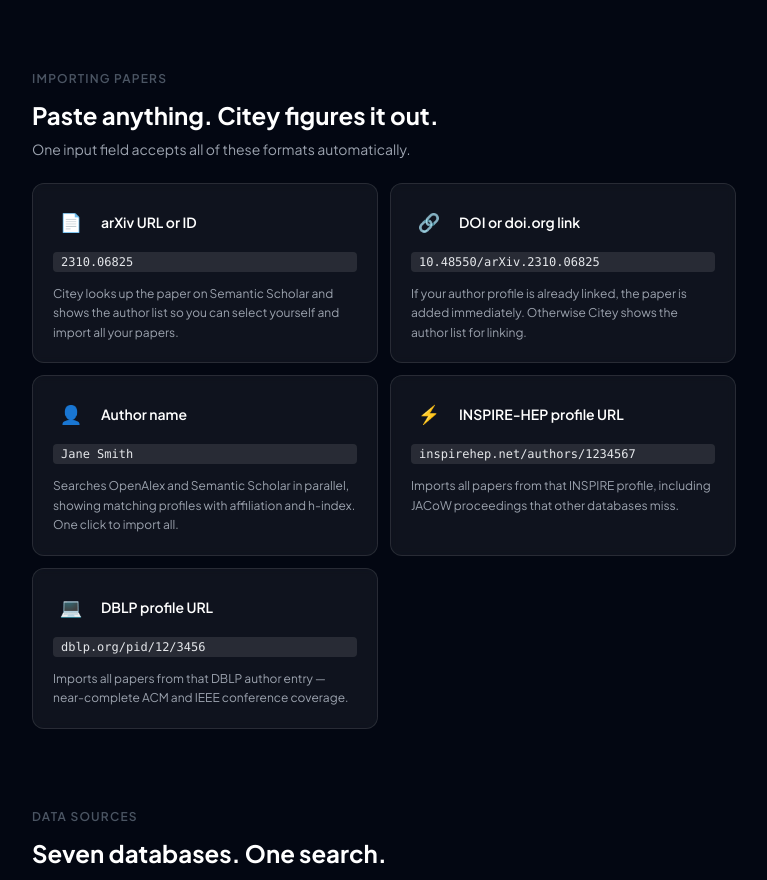
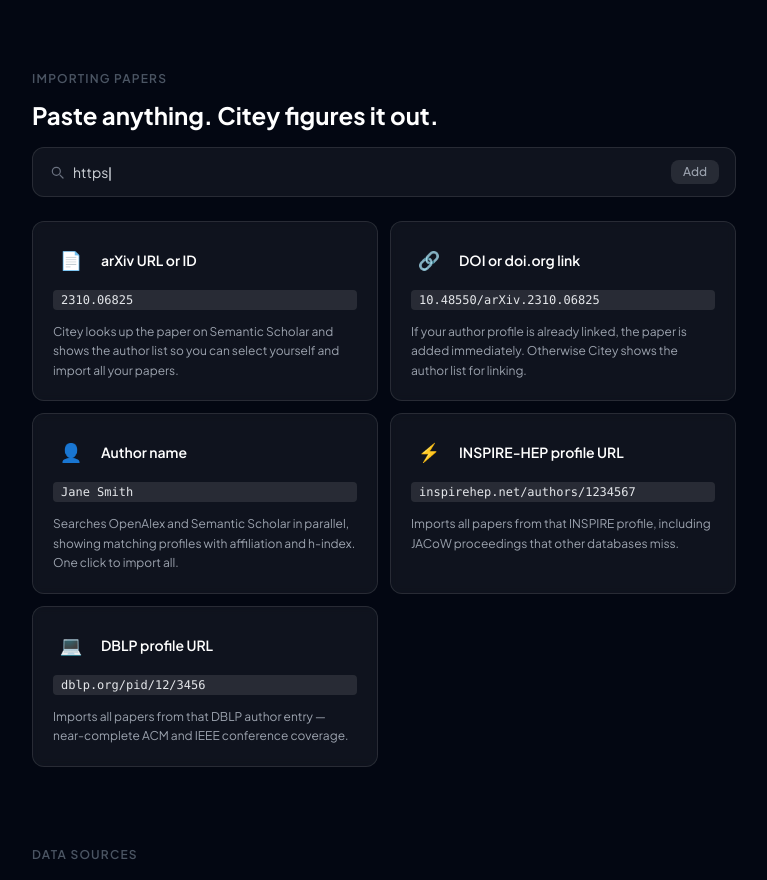
Before and after one commit to t1modo/Citey, a Next.js app in the folder frontend/: page /help in a window 1280 px wide. Shown: the part 1100-1980 px from the top of the page, without its empty margins (256-1023 px from the left). Built offline with nearby package versions, Linux system fonts and the light colour scheme; no server answers.

Commit message:
Add typewriter animation to Importing Papers section on Help page
New TypewriterCycle component cycles through all supported input formats
(arXiv ID/URL, DOI, author name, INSPIRE URL, DBLP URL) inside a mock
search input above the import method cards.

```diff
--- a/frontend/src/app/help/page.tsx
+++ b/frontend/src/app/help/page.tsx
@@ -2,6 +2,16 @@
 
 import Link from "next/link";
 import ScrollReveal from "@/components/ScrollReveal";
+import TypewriterCycle from "@/components/TypewriterCycle";
+
+const IMPORT_EXAMPLES = [
+  "2310.06825",
+  "https://arxiv.org/abs/2310.06825",
+  "10.48550/arXiv.2310.06825",
+  "Jane Smith",
+  "https://inspirehep.net/authors/1234567",
+  "https://dblp.org/pid/12/3456",
+];
 
 // ─── Shared mini-components ──────────────────────────────────────────────────
 
@@ -164,10 +174,20 @@ export default function HelpPage() {
       <section id="import" className="scroll-mt-6 mb-20">
         <ScrollReveal>
           <SectionLabel>Importing Papers</SectionLabel>
-          <h2 className="mb-2 text-2xl font-bold text-white">Paste anything. Citey figures it out.</h2>
-          <p className="mb-6 text-sm text-gray-400">
-            One input field accepts all of these formats automatically.
-          </p>
+          <h2 className="mb-4 text-2xl font-bold text-white">Paste anything. Citey figures it out.</h2>
+          {/* Animated mock input */}
+          <div className="mb-6 flex items-center gap-2 rounded-xl border border-white/10 bg-white/5 px-4 py-3">
+            <svg className="h-4 w-4 shrink-0 text-gray-500" fill="none" viewBox="0 0 24 24" stroke="currentColor" strokeWidth={1.8}>
+              <path strokeLinecap="round" strokeLinejoin="round" d="M21 21l-4.35-4.35M17 11A6 6 0 1 1 5 11a6 6 0 0 1 12 0z" />
+            </svg>
+            <TypewriterCycle
+              phrases={IMPORT_EXAMPLES}
+              className="flex-1 text-sm text-gray-300"
+            />
+            <span className="shrink-0 rounded-lg bg-white/10 px-3 py-1 text-xs font-medium text-gray-400">
+              Add
+            </span>
+          </div>
         </ScrollReveal>
 
         <div className="grid gap-3 sm:grid-cols-2">
--- /dev/null
+++ b/frontend/src/components/TypewriterCycle.tsx
@@ -0,0 +1,70 @@
+"use client";
+
+import { useEffect, useState } from "react";
+
+interface TypewriterCycleProps {
+  /** List of strings to cycle through */
+  phrases: string[];
+  /** ms per character typed */
+  typeSpeed?: number;
+  /** ms per character deleted */
+  deleteSpeed?: number;
+  /** ms to pause after fully typed */
+  pauseAfterType?: number;
+  /** ms to pause after fully deleted */
+  pauseAfterDelete?: number;
+  className?: string;
+}
+
+export default function TypewriterCycle({
+  phrases,
+  typeSpeed = 45,
+  deleteSpeed = 22,
+  pauseAfterType = 1600,
+  pauseAfterDelete = 400,
+  className = "",
+}: TypewriterCycleProps) {
+  const [phraseIdx, setPhraseIdx] = useState(0);
+  const [displayed, setDisplayed] = useState("");
+  const [phase, setPhase] = useState<"typing" | "pausing" | "deleting" | "waiting">("typing");
+
+  useEffect(() => {
+    const target = phrases[phraseIdx];
+
+    if (phase === "typing") {
+      if (displayed.length < target.length) {
+        const t = setTimeout(
+          () => setDisplayed(target.slice(0, displayed.length + 1)),
+          typeSpeed
+        );
+        return () => clearTimeout(t);
+      } else {
+        const t = setTimeout(() => setPhase("deleting"), pauseAfterType);
+        return () => clearTimeout(t);
+      }
+    }
+
+    if (phase === "deleting") {
+      if (displayed.length > 0) {
+        const t = setTimeout(
+          () => setDisplayed(displayed.slice(0, -1)),
+          deleteSpeed
+        );
+        return () => clearTimeout(t);
+      } else {
+        const t = setTimeout(() => {
+          setPhraseIdx((i) => (i + 1) % phrases.length);
+          setPhase("typing");
+        }, pauseAfterDelete);
+        return () => clearTimeout(t);
+      }
+    }
+  }, [displayed, phase, phraseIdx, phrases, typeSpeed, deleteSpeed, pauseAfterType, pauseAfterDelete]);
+
+  return (
+    <span className={className}>
+      {displayed}
+      <span className="ml-px inline-block w-[2px] animate-pulse rounded-sm bg-current align-middle opacity-75" style={{ height: "1em" }} />
+    </span>
+  );
+}
```
